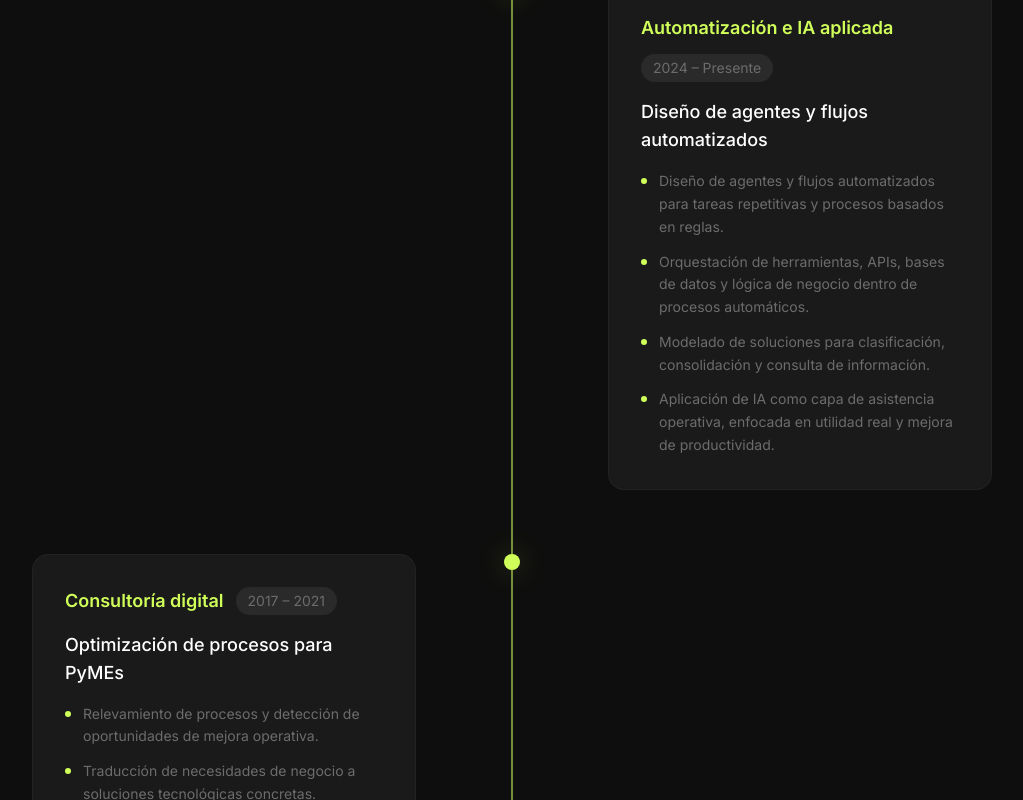
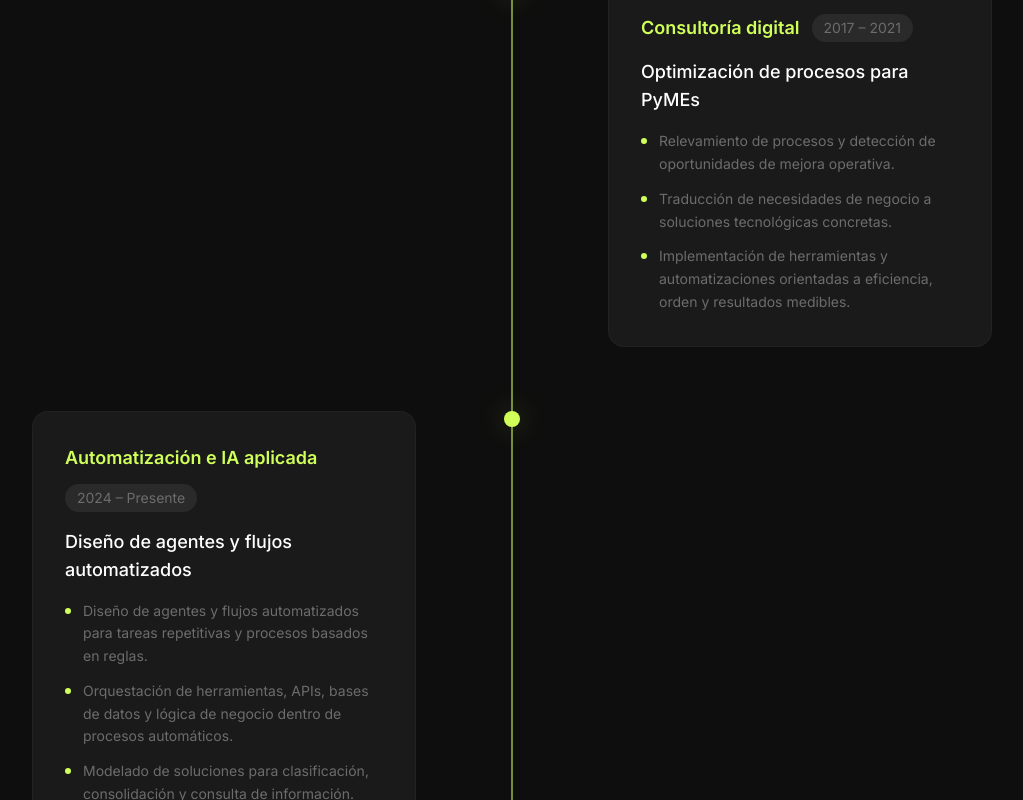
Before and after one commit to resourceldg/resourceldgcv, a React (Vite) app: page / in a window 1280 px wide. Shown: the part 3760-4560 px from the top of the page, without its empty margins (128-1151 px from the left). Built offline with nearby package versions, Linux system fonts and the light colour scheme.

Commit message:
reorder experience cards: Bitnativo, Consultoría digital, IA aplicada

```diff
--- a/src/sections/Experiencia.tsx
+++ b/src/sections/Experiencia.tsx
@@ -14,6 +14,16 @@ const experiencias = [
     ]
   },
   {
+    empresa: 'Consultoría digital',
+    periodo: '2017 – 2021',
+    titulo: 'Optimización de procesos para PyMEs',
+    logros: [
+      'Relevamiento de procesos y detección de oportunidades de mejora operativa.',
+      'Traducción de necesidades de negocio a soluciones tecnológicas concretas.',
+      'Implementación de herramientas y automatizaciones orientadas a eficiencia, orden y resultados medibles.'
+    ]
+  },
+  {
     empresa: 'Automatización e IA aplicada',
     periodo: '2024 – Presente',
     titulo: 'Diseño de agentes y flujos automatizados',
@@ -22,16 +32,6 @@ const experiencias = [
       'Orquestación de herramientas, APIs, bases de datos y lógica de negocio dentro de procesos automáticos.',
       'Modelado de soluciones para clasificación, consolidación y consulta de información.',
       'Aplicación de IA como capa de asistencia operativa, enfocada en utilidad real y mejora de productividad.'
-    ]
-  },
-  {
-    empresa: 'Consultoría digital',
-    periodo: '2017 – 2021',
-    titulo: 'Optimización de procesos para PyMEs',
-    logros: [
-      'Relevamiento de procesos y detección de oportunidades de mejora operativa.',
-      'Traducción de necesidades de negocio a soluciones tecnológicas concretas.',
-      'Implementación de herramientas y automatizaciones orientadas a eficiencia, orden y resultados medibles.'
     ]
   }
 ];
```
